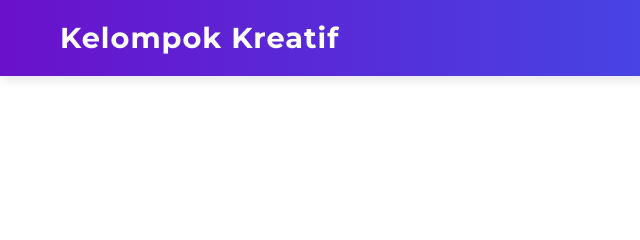
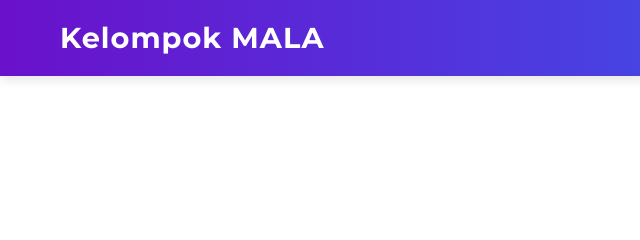
Before and after one commit to Manika251/Portofolioweb, a plain HTML site: page index.html in a window 1280 px wide. Shown: the top 240 px of the page, 0-640 px from the left. Drawn offline with Linux system fonts and the light colour scheme.

```diff
--- a/index.html
+++ b/index.html
@@ -12,7 +12,7 @@
     <header id="main-header">
         <div class="header-container">
             <div class="logo">
-                <a href="index.html">Kelompok Kreatif</a>
+                <a href="index.html">Kelompok MALA</a>
             </div>
 
             <div class="hamburger-menu">
```
